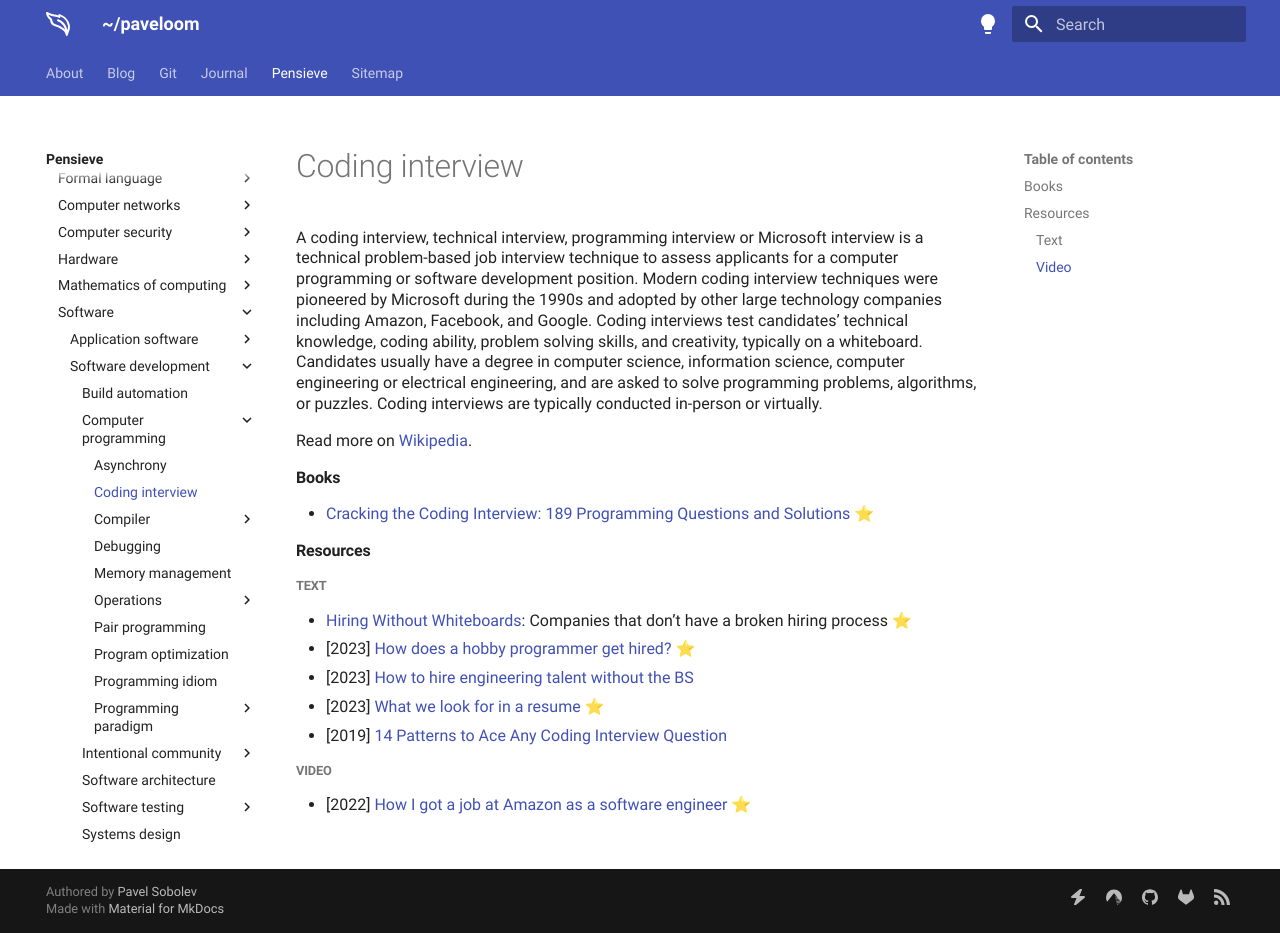
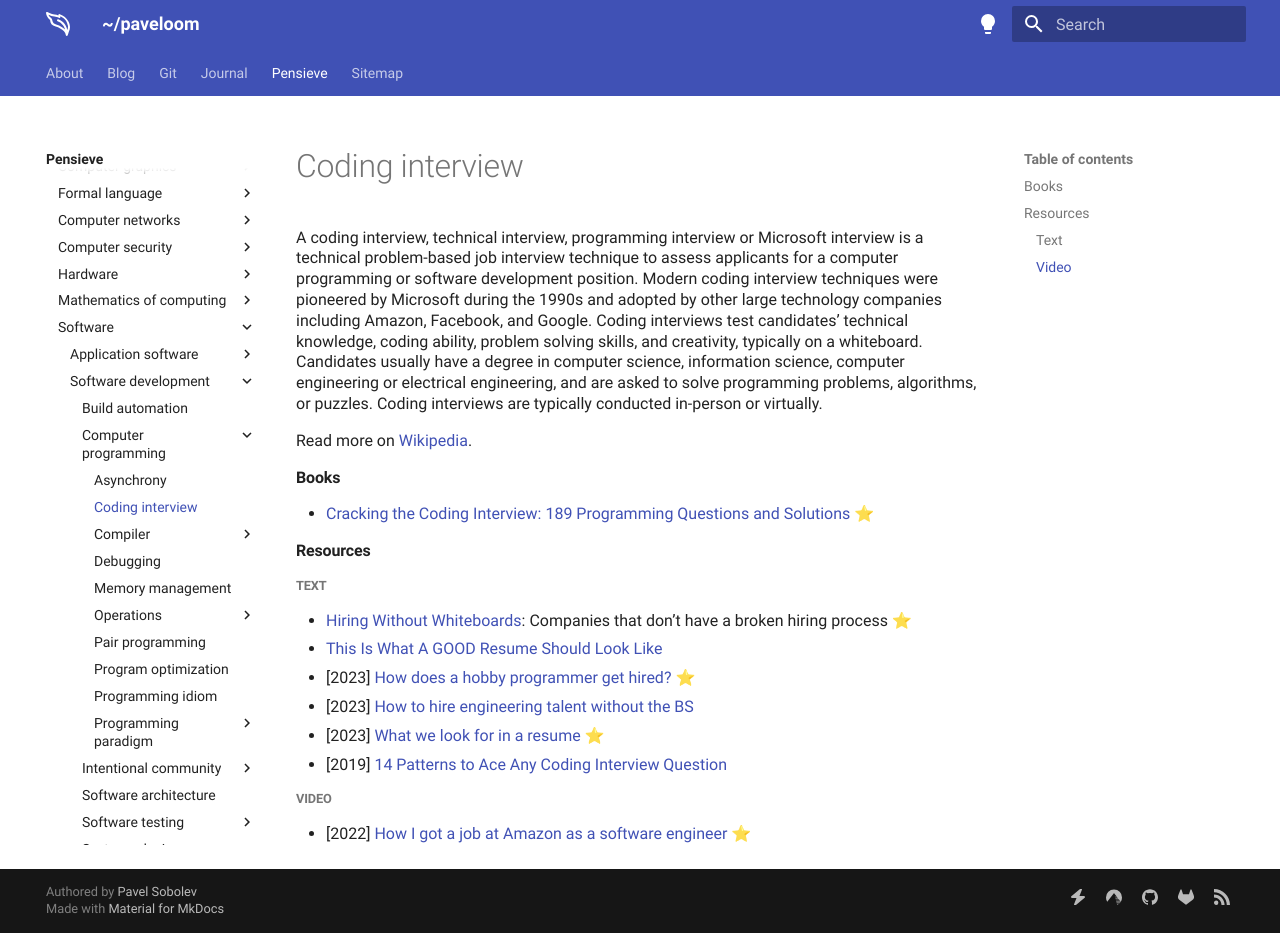
Before and after one commit to paveloom/paveloom.dev, an MkDocs documentation site: the page built from content/pensieve/coding-interview.md, in a window 1280 px wide and 933 px high. Built offline with MkDocs 1.6.1 and Material for MkDocs 9.7.7, drawn with Linux system fonts in a browser that asks for light colours.

Commit message:
Pensieve: update the Coding interview page.

```diff
--- a/content/pensieve/coding-interview.md
+++ b/content/pensieve/coding-interview.md
@@ -11,6 +11,7 @@
 
 ##### Text
 - [Hiring Without Whiteboards](https://github.com/poteto/hiring-without-whiteboards): Companies that don't have a broken hiring process ⭐
+- [This Is What A GOOD Resume Should Look Like](https://www.careercup.com/resume)
 - [2023] [How does a hobby programmer get hired?](https://news.ycombinator.com/item?id=34206559) ⭐
 - [2023] [How to hire engineering talent without the BS](https://jes.al/2023/03/how-to-hire-engineering-talent-without-the-bs)
 - [2023] [What we look for in a resume](https://huyenchip.com/2023/01/24/what-we-look-for-in-a-candidate.html) ⭐
```
